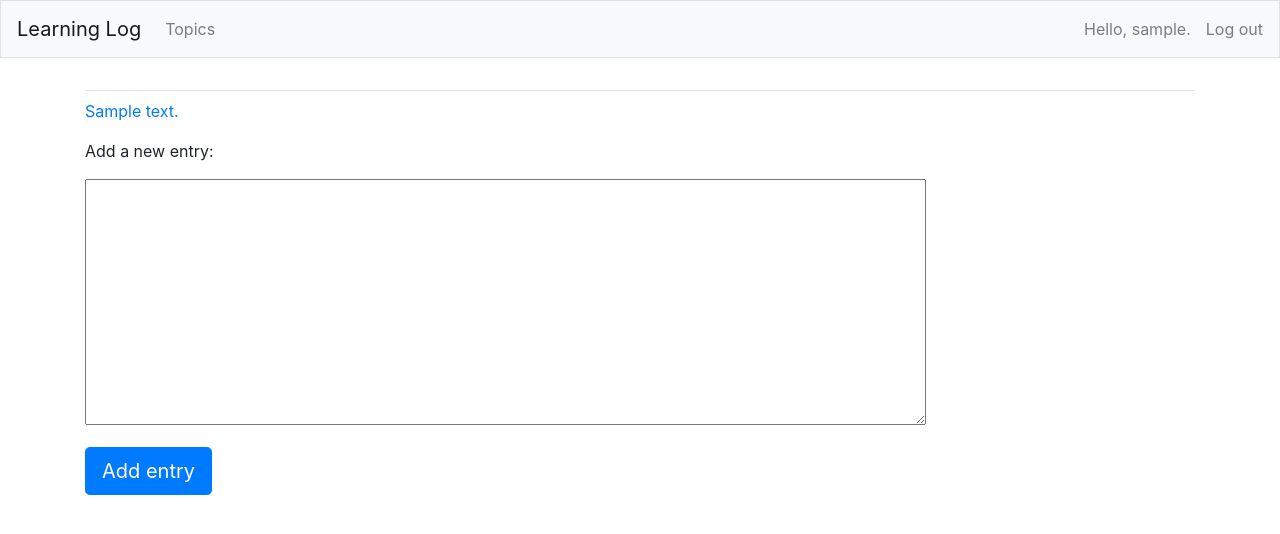
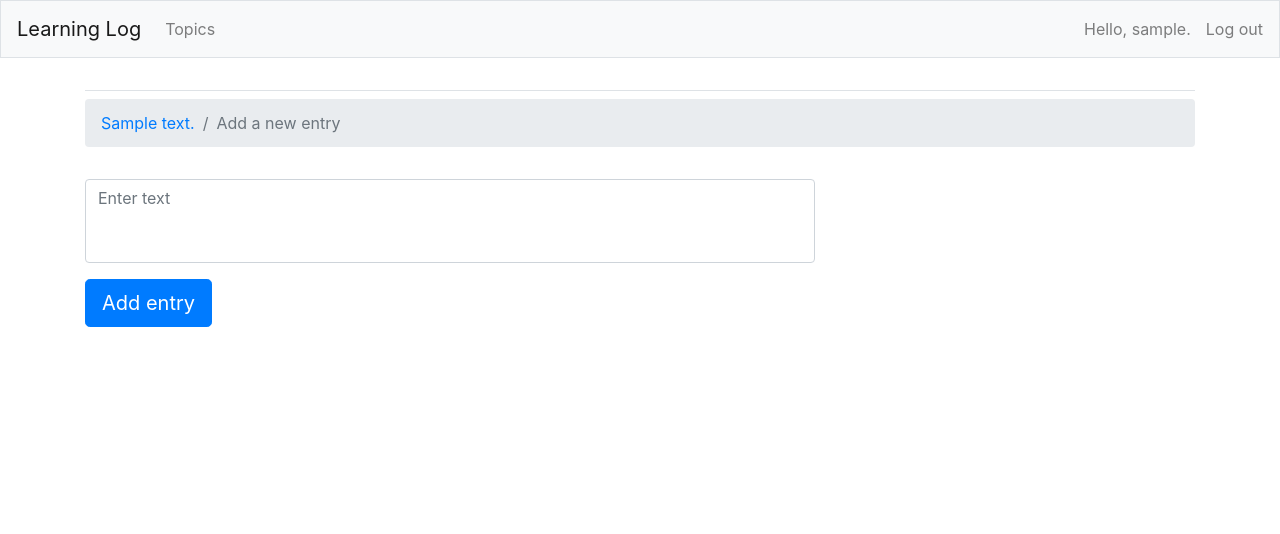
Before and after one commit to Antooon32/learning_log, a Django app: page /new_entry/1/ in a window 1280 px wide. Shown: the top 534 px of the page. Run offline with Django 5.2, Linux system fonts and the light colour scheme; a user stored in the database is signed in; tables that the repository leaves empty hold one stand-in row (values such as "Sample post"); some libraries are stand-ins or nearby versions.

Commit message:
Build 1. Update textarea form

```diff
--- a/learning_log/settings.py
+++ b/learning_log/settings.py
@@ -126,7 +126,11 @@ USE_TZ = True
 # Static files (CSS, JavaScript, Images)
 # https://docs.djangoproject.com/en/5.2/howto/static-files/
 
-STATIC_URL = 'static/'
+STATIC_URL = '/static/'
+
+STATICFILES_DIRS = [
+    BASE_DIR / "static",
+]
 
 # Default primary key field type
 # https://docs.djangoproject.com/en/5.2/ref/settings/#default-auto-field
--- a/learning_logs/forms.py
+++ b/learning_logs/forms.py
@@ -13,4 +13,11 @@ class EntryForm(forms.ModelForm):
         model = Entry
         fields = ['text']
         labels = {'text': ''}
-        widgets = {'text': forms.Textarea(attrs={'cols': 80})}
+        widgets = {
+            'text': forms.Textarea(attrs={
+                'class': 'form-control auto-expand',
+                'placeholder': 'Enter text',
+                'rows': '3',
+                'style': 'resize: none; overflow-y: hidden;',
+            })
+        }
--- a/learning_logs/templates/learning_logs/base.html
+++ b/learning_logs/templates/learning_logs/base.html
@@ -1,3 +1,4 @@
+{% load static %}
 {% load bootstrap4 %}
 
 <!DOCTYPE html>
@@ -63,5 +64,7 @@
             {% block container %}{% endblock container %}
         </div>
     </main>
+
+    <script src="{% static 'js/textarea_resizer.js' %}"></script>
 </body>
 </html>
--- a/learning_logs/templates/learning_logs/new_entry.html
+++ b/learning_logs/templates/learning_logs/new_entry.html
@@ -1,14 +1,24 @@
 {% extends "learning_logs/base.html" %}
 
 {% block container %}
+    <nav aria-label="breadcrumb">
+        <ol class="breadcrumb">
+            <li class="breadcrumb-item"><a href="{% url 'learning_logs:topic' topic.id %}">{{ topic }}</a></li>
+            <li class="breadcrumb-item active">Add a new entry</li>
+        </ol>
+    </nav>
 
-    <p><a href="{% url 'learning_logs:topic' topic.id %}">{{ topic }}</a></p>
+    <div class="row">
+        <div class="col-md-10 col-lg-8"> <form action="{% url 'learning_logs:new_entry' topic.id %}" method="post" class="mt-3">
+                {% csrf_token %}
 
-    <p>Add a new entry:</p>
-    <form action="{% url 'learning_logs:new_entry' topic.id %}" method="post">
-        {% csrf_token %}
-        {{ form.as_p }}
-        <button name="submit" class="btn btn-lg btn-primary">Add entry</button>
-    </form>
+                <div class="form-group">
+                    {{ form.text }}
+                </div>
+
+                <button name="submit" class="btn btn-primary btn-lg">Add entry</button>
+            </form>
+        </div>
+    </div>
 
 {% endblock container %}
--- /dev/null
+++ b/static/js/textarea_resizer.js
@@ -0,0 +1,29 @@
+document.addEventListener('input', function (event) {
+    if (event.target.classList.contains('auto-expand')) {
+        autoExpand(event.target);
+    }
+}, false);
+
+function autoExpand(field) {
+    field.style.height = 'inherit';
+
+    const computed = window.getComputedStyle(field);
+
+    const lineHeight = parseInt(computed.lineHeight) || 24;
+    const maxRows = 20;
+    const maxHeight = lineHeight * maxRows;
+
+    const contentHeight = field.scrollHeight;
+
+    if (contentHeight <= maxHeight) {
+        field.style.height = contentHeight + 'px';
+        field.style.overflowY = 'hidden';
+    } else {
+        field.style.height = maxHeight + 'px';
+        field.style.overflowY = 'scroll';
+    }
+}
+
+window.addEventListener('load', () => {
+    document.querySelectorAll('.auto-expand').forEach(autoExpand);
+});
```
Also changed, not shown: learning_logs/templates/learning_logs/edit_entry.html (+13 -6 lines).
